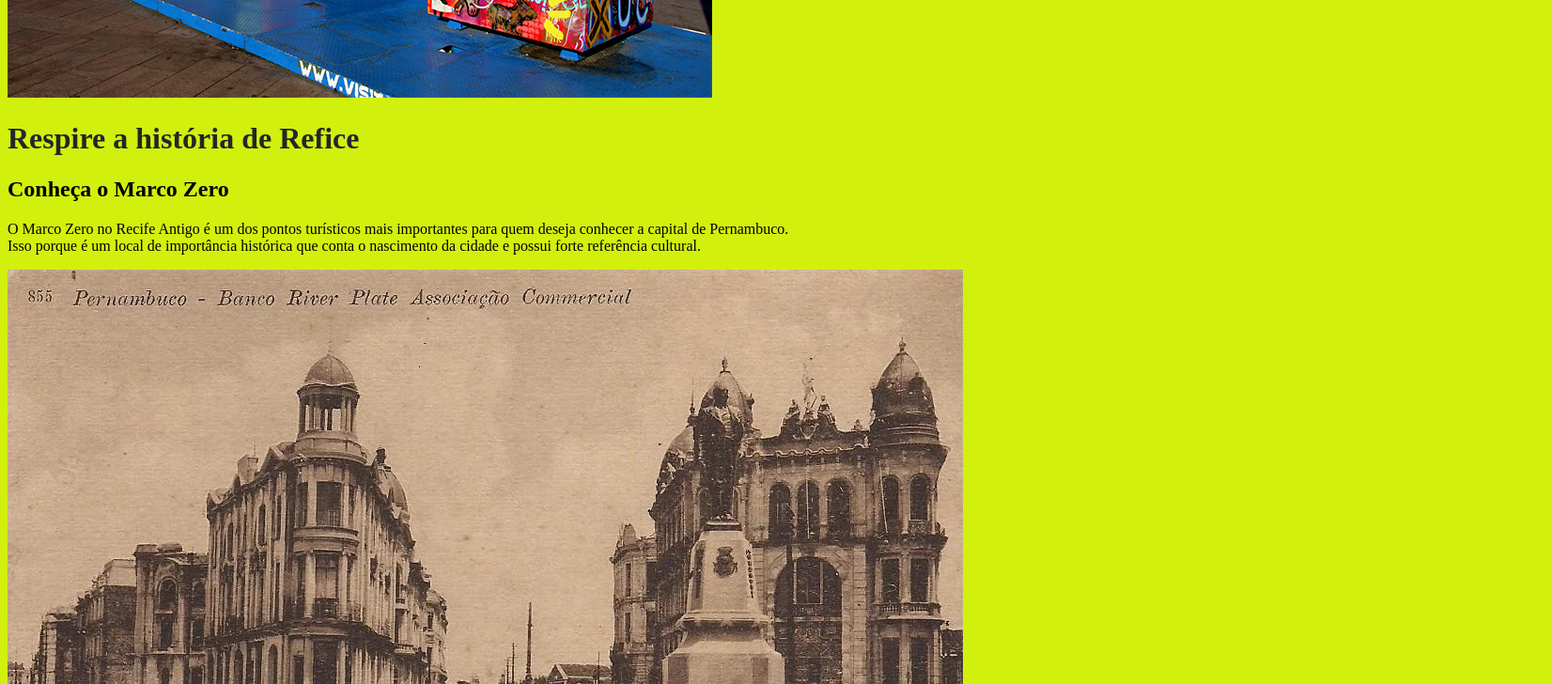
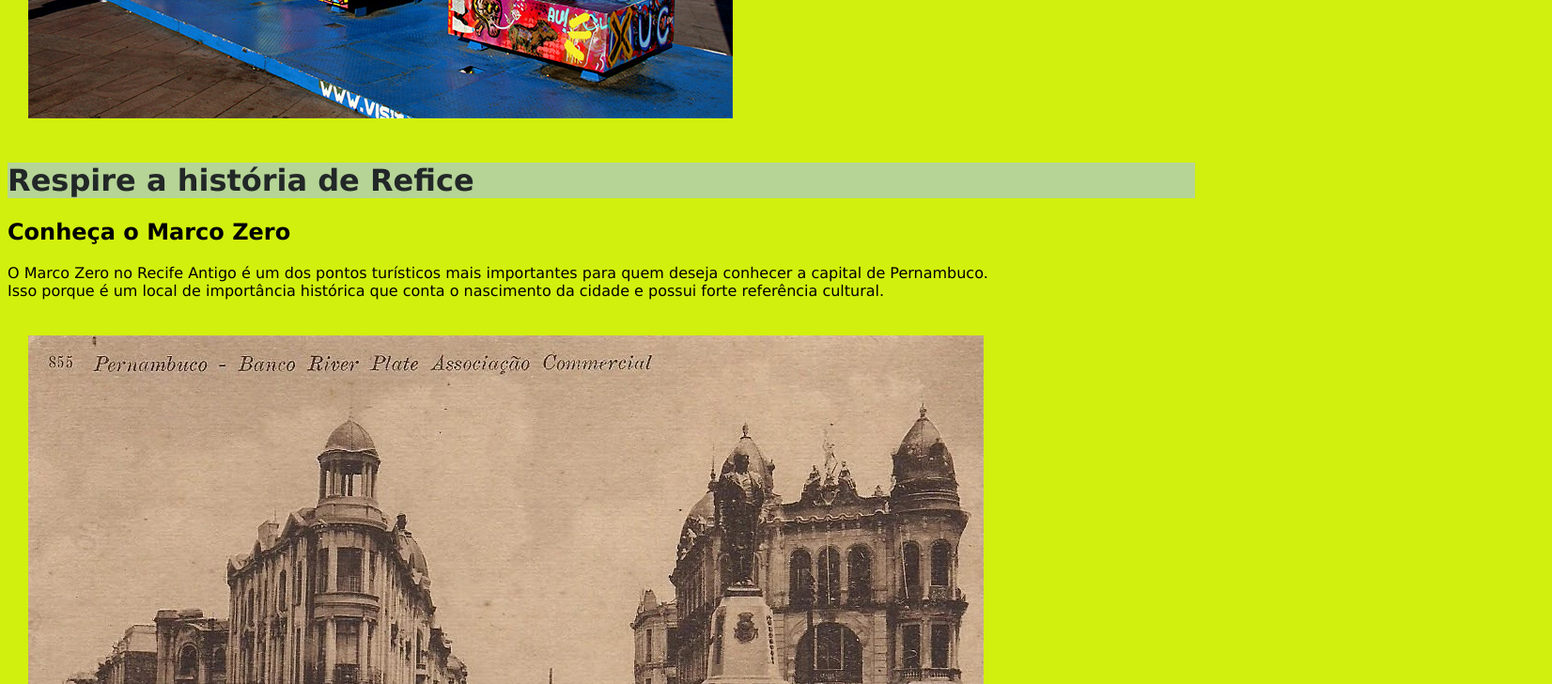
Before and after one commit to thiagodruvis/Recife, a plain HTML site: page index.html in a window 1280 px wide. Shown: the part 360-1088 px from the top of the page at 94% size, 1652 px wide, since content can reach past the window. Drawn offline with Linux system fonts and the light colour scheme.

Commit message:
css atualizado

```diff
--- a/style.css
+++ b/style.css
@@ -1,9 +1,19 @@
 
-h1{ color: rgb(34, 39, 39);
+h1{
+    color: rgb(34, 39, 39);
+    background-color: rgb(181, 212, 150);
 
 }
 
 
+img {
+    margin: 22px;
+}
+
+main {
+    font-family: Verdana, Geneva, Tahoma, sans-serif;
+}
+
 body{
     background-color: rgb(210, 240, 13);
 }
```
